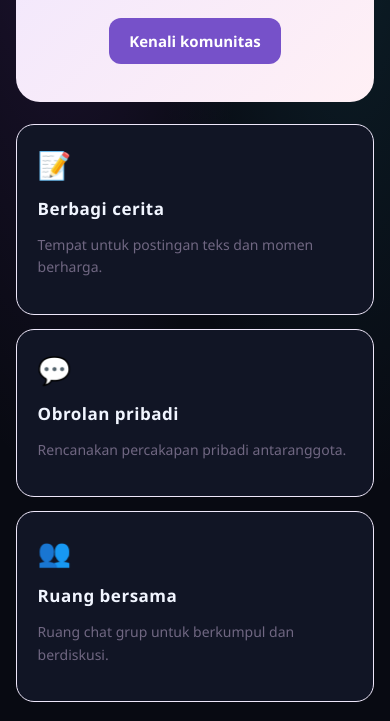
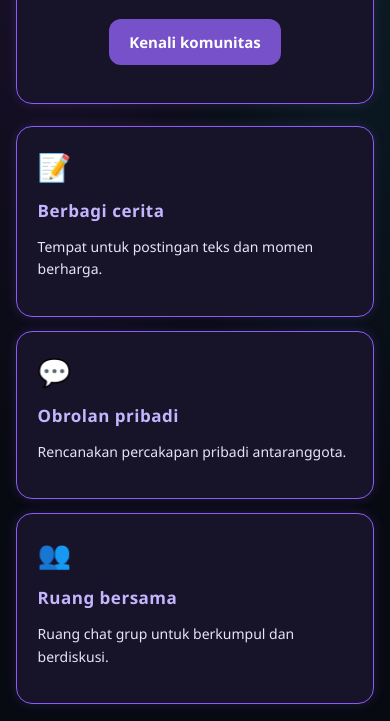
Before and after one commit to alisamadona12-commits/ruang-kita, a plain HTML site: page index.html in a window 390 px wide. Shown: the part 346-1067 px from the top of the page. Drawn offline with Linux system fonts and the light colour scheme.

Commit message:
Update index.html

```diff
--- a/index.html
+++ b/index.html
@@ -251,6 +251,29 @@ article a {
 article button {
   color: #FFFFFF !important;
 }
+/* Tema cyberpunk untuk panel Ruang Kita */
+.hero,
+.feature,
+.features article {
+  background: #171329 !important;
+  color: #f5f0ff !important;
+  border: 1px solid #8b5cf6 !important;
+  border-radius: 16px;
+  box-shadow: 0 0 12px rgba(139, 92, 246, 0.18);
+}
+
+/* Warna judul dan tulisan dalam panel */
+.hero h1,
+.feature h2,
+.features article h2 {
+  color: #c4b5fd !important;
+}
+
+.hero p,
+.feature p,
+.features article p {
+  color: #e9e3f5 !important;
+}
   </style>
 </head>
 <body>
```
